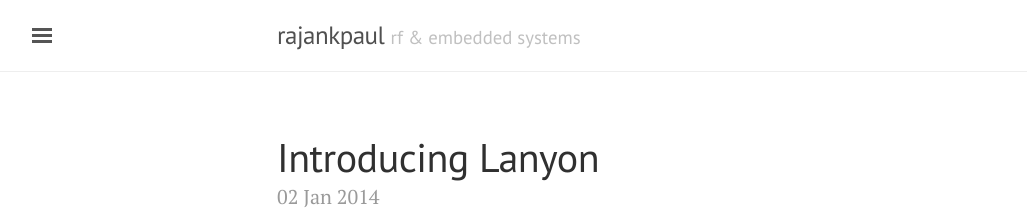
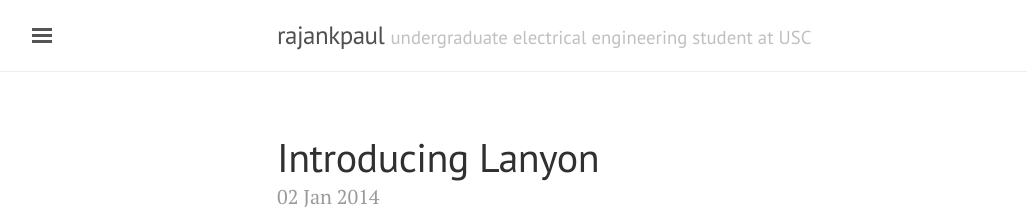
Before and after one commit to rajankpaul/rajankpaul.github.io, a Jekyll site: the page built from index.html, in a window 1280 px wide. Shown: the top 220 px of the page, without its empty margins (3-1030 px from the left). Built offline with Jekyll 4.4.1, drawn with Linux system fonts in a browser that asks for light colours; the list of posts is cut into pages by our own code.

Commit message:
Update _config.yml

```diff
--- a/_config.yml
+++ b/_config.yml
@@ -3,7 +3,7 @@ permalink:           pretty
 
 # Setup
 title:               rajankpaul
-tagline:             'rf & embedded systems'
+tagline:             'undergraduate electrical engineering student at USC'
 description:         'A reserved <a href="http://jekyllrb.com" target="_blank">Jekyll</a> theme that places the utmost gravity on content with a hidden drawer. Made by <a href="https://twitter.com/mdo" target="_blank">@mdo</a>.'
 url:                 https://rajankpaul.com
 baseurl:             ''
```
